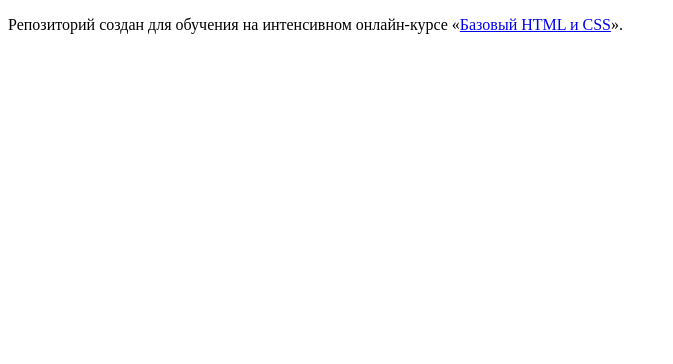
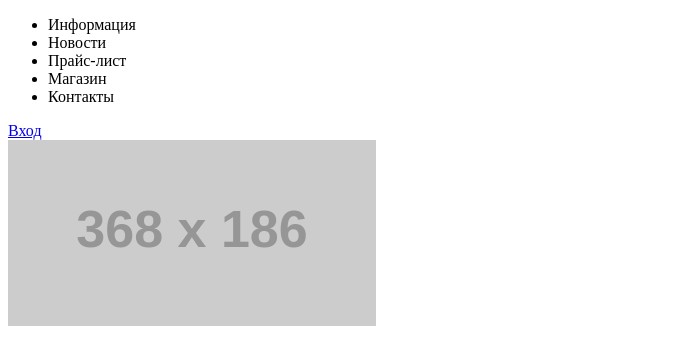
Before and after one commit to klikinstall/115964-barbershop, a plain HTML site: page index.html in a window 1280 px wide. Shown: the whole page, without its empty margins (0-673 px from the left). Drawn offline with Linux system fonts and the light colour scheme; placeholder pictures from the web are drawn by us.

Commit message:
Сверстан header

```diff
--- a/index.html
+++ b/index.html
@@ -5,8 +5,21 @@
     <title>HTML Academy: Барбершоп</title>
   </head>
   <body>
-
-    <p>Репозиторий создан для обучения на интенсивном онлайн‑курсе «<a href="https://htmlacademy.ru/intensive/htmlcss">Базовый HTML и CSS</a>».</p>
-
+    <header>
+        <nav class="navbar container">
+            <ul>
+                <li>Информация</li>
+                <li>Новости</li>
+                <li>Прайс-лист</li>
+                <li>Магазин</li>
+                <li>Контакты</li>
+            </ul>
+            <a href="#">Вход</a>
+        </nav>
+    </header>
+    <section>
+        <img src="http://placehold.it/368x186" alt="logo" />
+    </section>
+    <!--<p>Репозиторий создан для обучения на интенсивном онлайн‑курсе «<a href="https://htmlacademy.ru/intensive/htmlcss">Базовый HTML и CSS</a>».</p>-->
   </body>
 </html>
```
Also changed, not shown: barbershop/fonts/PTSans/OT_TT_Install_E.txt (added), barbershop/fonts/PTSans/OT_TT_Install_R.txt (added), barbershop/fonts/PTSans/PT Free Font License_eng_1.2.txt (added), barbershop/fonts/PTSans/PT Free Font License_rus_1.2.txt (added), barbershop/fonts/PTSans/PTC55F.ttf (added), barbershop/fonts/PTSans/PTC75F.ttf (added), barbershop/fonts/PTSans/PTN57F.ttf (added), barbershop/fonts/PTSans/PTN77F.ttf (added), barbershop/fonts/PTSans/PTS55F.ttf (added), barbershop/fonts/PTSans/PTS56F.ttf (added), barbershop/fonts/PTSans/PTS75F.ttf (added), barbershop/fonts/PTSans/PTS76F.ttf (added), barbershop/fonts/web/ptsansnarrow.woff (added), barbershop/fonts/web/ptsansnarrow.woff2 (added), 2 more files.
